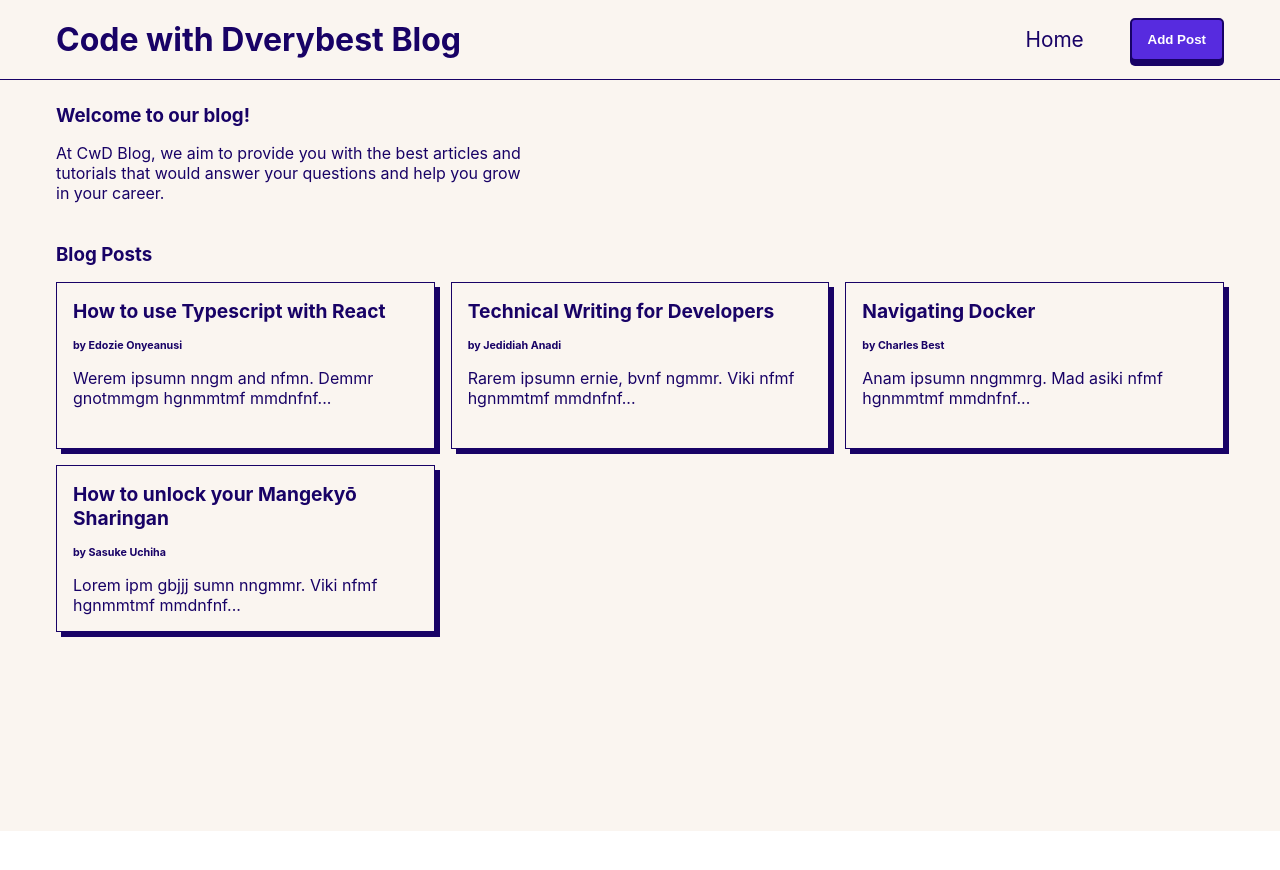
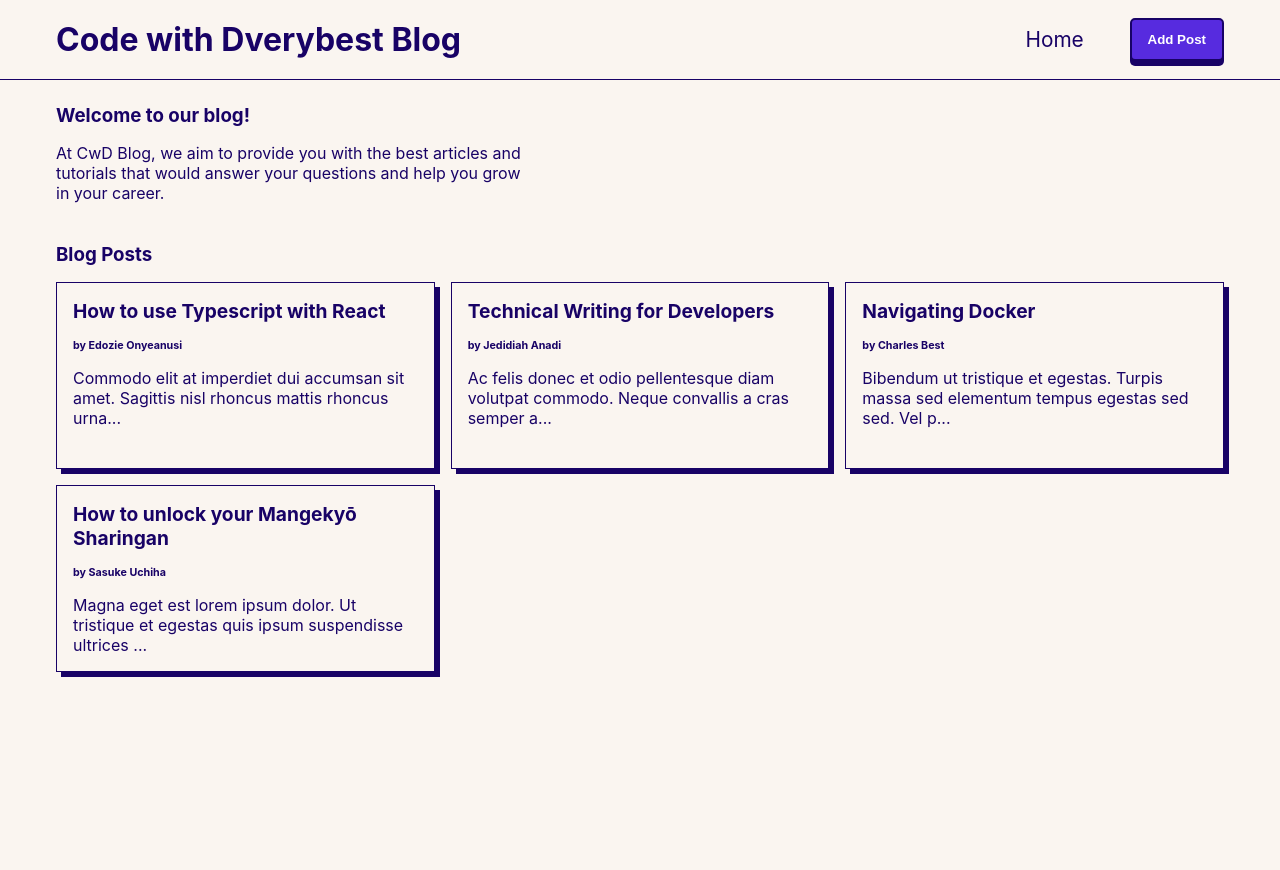
Before and after one commit to Fedozie/cwd-ein-proj, a React (Create React App) app: page / in a window 1280 px wide. Shown: the top 870 px of the page. Before the commit the page ends 831 px from the top, so only its background shows below. Built offline with nearby package versions, Linux system fonts and the light colour scheme.

Commit message:
made some ajustments

```diff
--- a/src/App.js
+++ b/src/App.js
@@ -1,7 +1,8 @@
 import React from "react";
 import { ThemeProvider } from "styled-components";
 import GlobalStyles from "./components/styles/globalStyles";
-import AppRoutes from "./routes/appRoutes"
+import AppRoutes from "./routes/appRoutes";
+import { DataProvider } from "./components/contexts/dataContext";
 
 
 function App() {
@@ -22,11 +23,12 @@ function App() {
   }
 
   return (
-    <ThemeProvider theme={theme}>
-      <GlobalStyles />
-      <AppRoutes/>
-    </ThemeProvider>
-
+    <DataProvider>
+      <ThemeProvider theme={theme}>
+        <GlobalStyles />
+        <AppRoutes />
+      </ThemeProvider>
+    </DataProvider>
   );
 }
 
--- /dev/null
+++ b/src/components/contexts/dataContext.js
@@ -0,0 +1,32 @@
+import { useState, createContext } from "react";
+
+const DataContext = createContext({});
+
+export const DataProvider = ({children}) => {
+
+    const [title, setTitle] = useState('');
+    const [author, setAuthor] = useState('');
+    const [post, setPost] = useState('');
+
+    const submitForm = (e) => {
+        e.preventDefault();
+        const blog = {title, author, post};
+        console.log(blog);
+        setTitle('')
+        setAuthor('')
+        setPost('')
+    }
+
+    return(
+        <DataContext.Provider value = {{
+            title,
+            author,
+            post,
+            submitForm
+        }}>
+            {children}
+        </DataContext.Provider>
+    )
+};
+
+export default DataContext;
--- a/src/components/mainBody.js
+++ b/src/components/mainBody.js
@@ -60,22 +60,22 @@ const MainBody = () => {
         {
             title: "How to use Typescript with React",
             author: "Edozie Onyeanusi",
-            post: "Werem ipsumn nngm and nfmn. Demmr gnotmmgm hgnmmtmf mmdnfnf..."
+            post: "Commodo elit at imperdiet dui accumsan sit amet. Sagittis nisl rhoncus mattis rhoncus urna. Enim nulla aliquet porttitor lacus luctus accumsan tortor posuere. Sagittis orci a scelerisque purus semper."
         },
         {
             title: "Technical Writing for Developers",
             author: "Jedidiah Anadi",
-            post: "Rarem ipsumn ernie, bvnf ngmmr. Viki nfmf hgnmmtmf mmdnfnf..."
+            post: "Ac felis donec et odio pellentesque diam volutpat commodo. Neque convallis a cras semper auctor neque vitae tempus. Nulla porttitor massa id neque aliquam vestibulum morbi. Turpis cursus in hac habitasse platea dictumst."
         },
         {
             title: "Navigating Docker",
             author: "Charles Best",
-            post: "Anam ipsumn nngmmrg. Mad asiki nfmf hgnmmtmf mmdnfnf..."
+            post: "Bibendum ut tristique et egestas. Turpis massa sed elementum tempus egestas sed sed. Vel pharetra vel turpis nunc. Tempus iaculis urna id volutpat lacus laoreet non curabitur gravida. Ac auctor augue mauris augue neque gravida in fermentum."
         },
         {
             title: "How to unlock your Mangekyō Sharingan",
             author: "Sasuke Uchiha",
-            post: "Lorem ipm gbjjj sumn nngmmr. Viki nfmf hgnmmtmf mmdnfnf..."
+            post: "Magna eget est lorem ipsum dolor. Ut tristique et egestas quis ipsum suspendisse ultrices gravida. In cursus turpis massa tincidunt dui ut. Tempus imperdiet nulla malesuada pellentesque elit. Tempus egestas sed sed risus pretium quam vulputate dignissim suspendisse. Ac turpis egestas sed tempus urna. Nunc sed id semper risus."
         }
     ]
 
@@ -100,7 +100,7 @@ const MainBody = () => {
                         >
                             <h3>{blog.title}</h3>
                             <h6>by {blog.author}</h6>
-                            <p>{blog.post}</p>
+                            <p>{blog.post.slice(0, 90)}...</p>
                         </Card>
                     ))
                 }
--- a/src/pages/postPage.js
+++ b/src/pages/postPage.js
@@ -1,6 +1,7 @@
 
-import React, {useState} from "react";
-import styled from 'styled-components'
+import React, {useState, useContext} from "react";
+import styled from 'styled-components';
+import DataContext from "../components/contexts/dataContext";
 import AddPost from "../components/addPost";
 import { Container } from "../components/UI/wrapper";
 
@@ -12,18 +13,20 @@ const StyledBody = styled.div`
 `;
 
 const PostPage = () => {
-    const [title, setTitle] = useState('');
-    const [author, setAuthor] = useState('');
-    const [post, setPost] = useState('');
+    // const [title, setTitle] = useState('');
+    // const [author, setAuthor] = useState('');
+    // const [post, setPost] = useState('');
 
-    const submitForm = (e) => {
-        e.preventDefault();
-        const blog = {title, author, post};
-        console.log(blog);
-        setTitle('')
-        setAuthor('')
-        setPost('')
-    }
+    // const submitForm = (e) => {
+    //     e.preventDefault();
+    //     const blog = {title, author, post};
+    //     console.log(blog);
+    //     setTitle('')
+    //     setAuthor('')
+    //     setPost('')
+    // }
+
+    const {title, post, author, setTitle, setAuthor, setPost, submitForm} = useContext(DataContext)
 
     return (
         <StyledBody>
```
